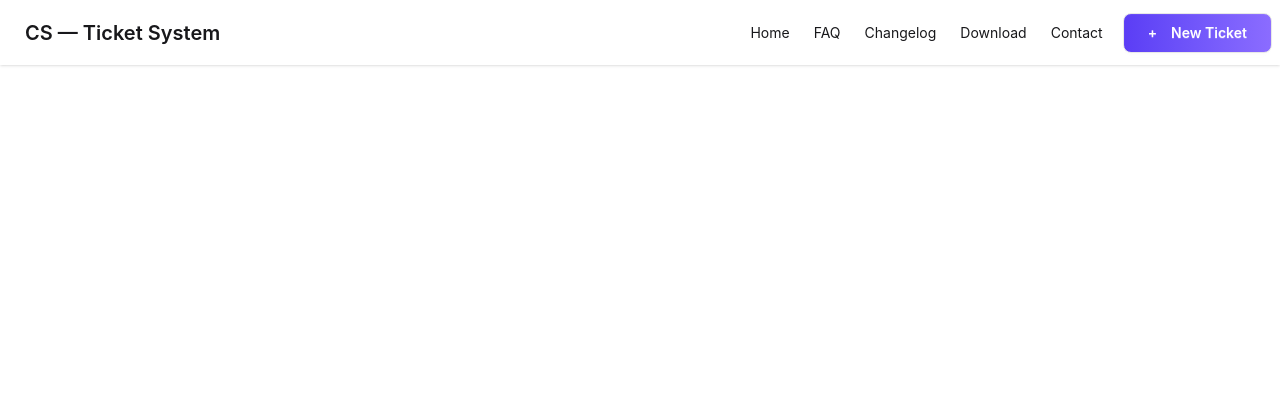
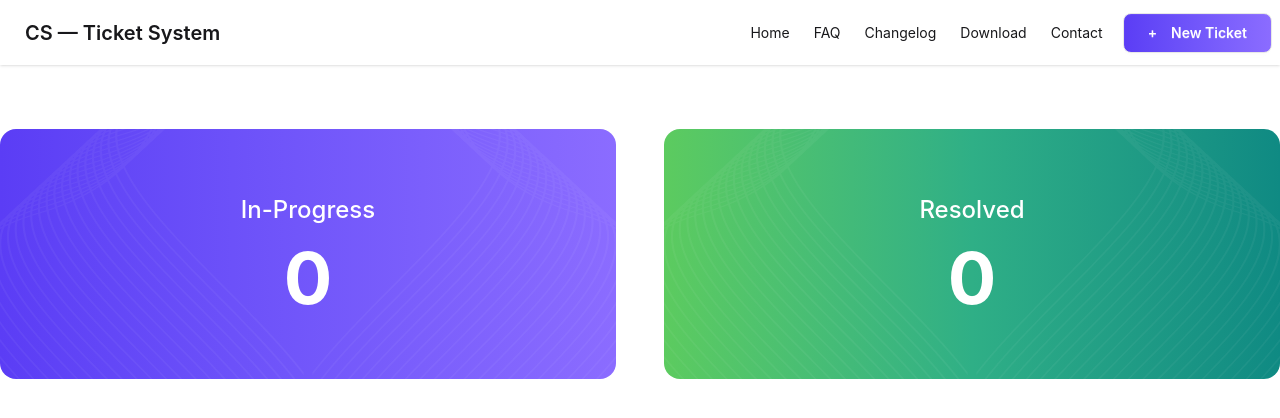
Before and after one commit to bdonti/customer-support-zone, a React (Vite) app: page / in a window 1280 px wide. Shown: the top 418 px of the page. Built offline with nearby package versions, Linux system fonts and the light colour scheme.

Commit message:
banner section done

```diff
--- a/src/App.jsx
+++ b/src/App.jsx
@@ -1,3 +1,4 @@
+import Banner from "./components/Banner/Banner"
 import Navbar from "./components/Navbar/Navbar"
 
 function App() {
@@ -5,7 +6,8 @@ function App() {
 
   return (
     <>
-      <Navbar />
+      <Navbar></Navbar>
+      <Banner></Banner>
     </>
   )
 }
--- /dev/null
+++ b/src/components/Banner/Banner.jsx
@@ -0,0 +1,45 @@
+import React from "react";
+import vector1 from "../../assets/vector1.png";
+
+const Banner = () => {
+  return (
+    <div className="flex flex-col md:flex-row justify-center items-center mt-16 gap-12">
+      <div className="relative w-[250px] md:w-[708px] h-[250px] rounded-2xl overflow-hidden bg-gradient-to-r from-[#5B3DF5] to-[#8B6CFF] flex items-center justify-center text-white">
+        <img
+          src={vector1}
+          alt="Left Pattern"
+          className="absolute left-0 top-0 h-full opacity-40"
+        />
+        <img
+          src={vector1}
+          alt="Right Pattern"
+          className="absolute right-0 top-0 h-full opacity-40 transform scale-x-[-1]"
+        />
+
+        <div className="relative text-center">
+          <p className="text-2xl font-medium mb-4">In-Progress</p>
+          <h1 className="text-7xl font-bold">0</h1>
+        </div>
+      </div>
+      <div className="relative w-[250px] md:w-[708px] h-[250px] rounded-2xl overflow-hidden bg-gradient-to-r from-[#5CCB5F] via-[#2FAF86] to-[#0F8A83] flex items-center justify-center text-white">
+        <img
+          src={vector1}
+          alt="Left Pattern"
+          className="absolute left-0 top-0 h-full opacity-40"
+        />
+        <img
+          src={vector1}
+          alt="Right Pattern"
+          className="absolute right-0 top-0 h-full opacity-40 transform scale-x-[-1]"
+        />
+
+        <div className="relative text-center">
+          <p className="text-2xl font-medium mb-4">Resolved</p>
+          <h1 className="text-7xl font-bold">0</h1>
+        </div>
+      </div>
+    </div>
+  );
+};
+
+export default Banner;
```
Also changed, not shown: src/assets/vector1.png (added), src/assets/vector2.png (added).
